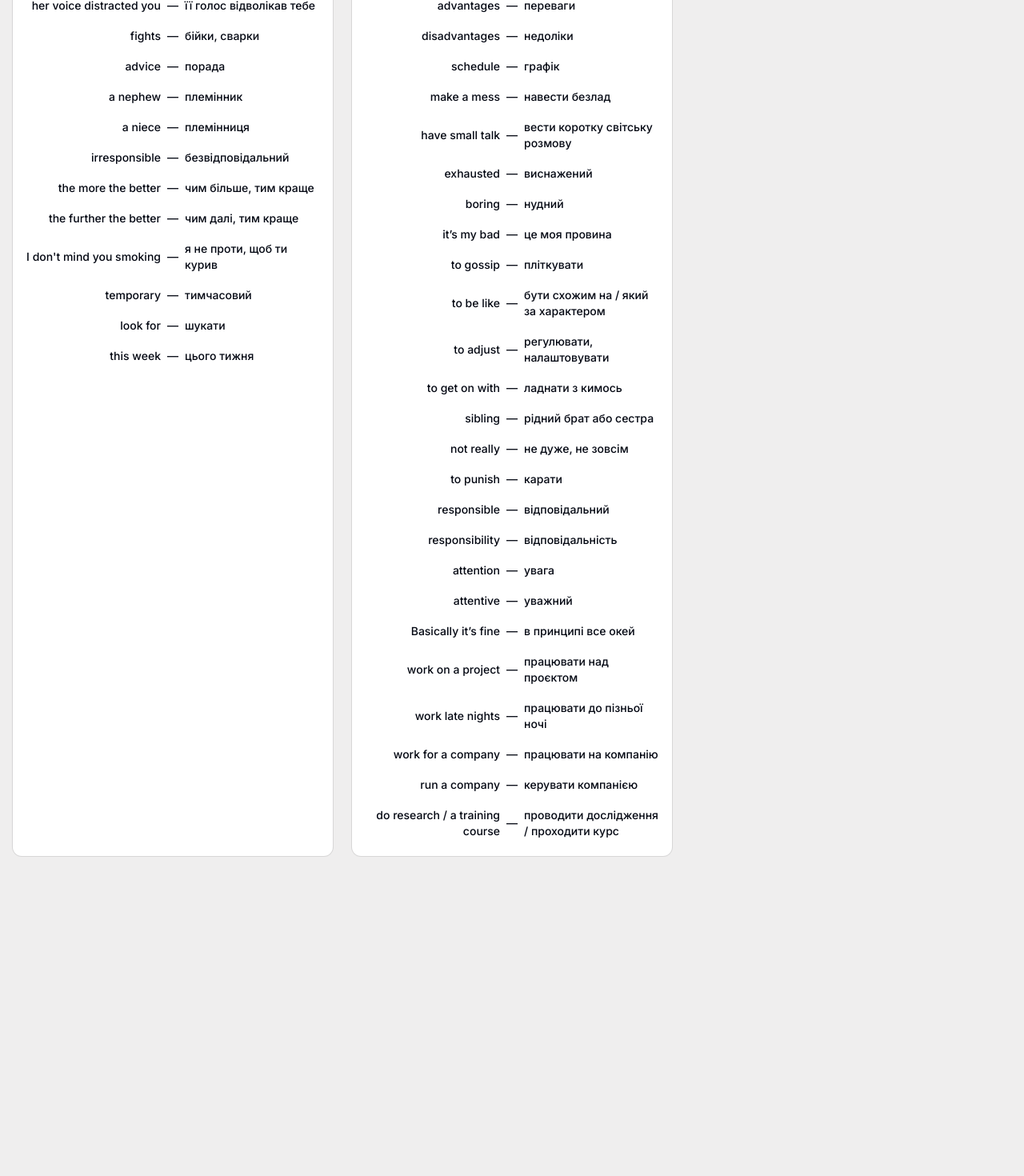
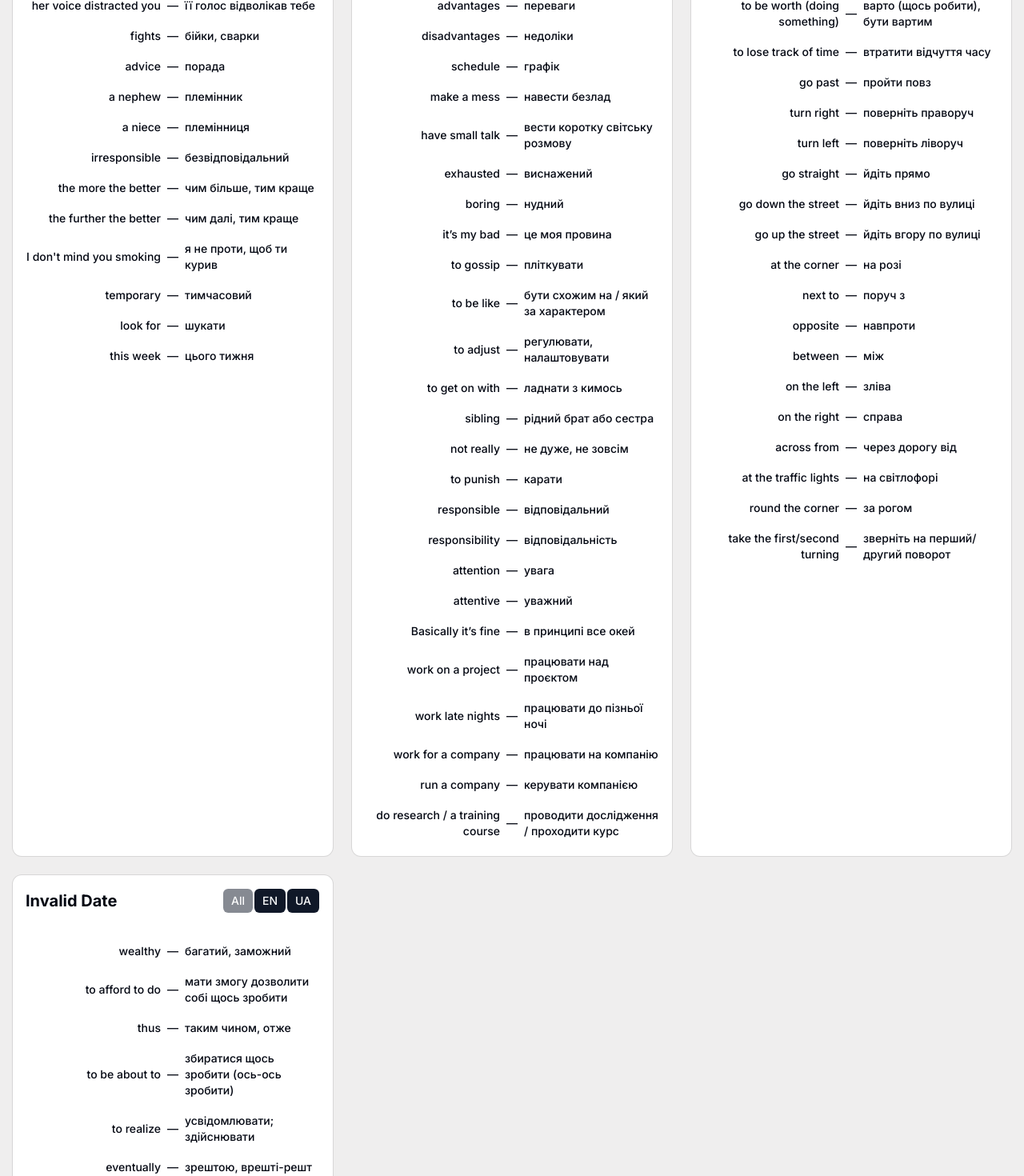
Before and after one commit to iSefero/English-helper, a Next.js app: page /words in a window 1280 px wide. Shown: the part 4000-5470 px from the top of the page at 80% size. Before the commit the page ends 5086 px from the top, so only its background shows below. Built offline with nearby package versions, Linux system fonts and the light colour scheme.

Commit message:
added words

```diff
--- a/views/Words/words.tsx
+++ b/views/Words/words.tsx
@@ -2804,4 +2804,341 @@ export const lessons = [
       },
     ],
   },
+  {
+    date: "17.02.2026",
+    words: [
+      {
+        term: "to be worth (doing something)",
+        translation: "варто (щось робити), бути вартим",
+        examples: [
+          <span>
+            It’s <strong>worth trying</strong>.
+          </span>,
+          <span>
+            This book is <strong>worth reading</strong>.
+          </span>,
+        ],
+      },
+      {
+        term: "to lose track of time",
+        translation: "втратити відчуття часу",
+        examples: [
+          <span>
+            I <strong>lost track of time</strong> at work.
+          </span>,
+          <span>
+            She often <strong>loses track of time</strong> while reading.
+          </span>,
+        ],
+      },
+
+      // Orientation phrases
+
+      {
+        term: "go past",
+        translation: "пройти повз",
+        examples: [
+          <span>
+            <strong>Go past</strong> the bank.
+          </span>,
+          <span>
+            <strong>Go past</strong> the supermarket.
+          </span>,
+        ],
+      },
+      {
+        term: "turn right",
+        translation: "поверніть праворуч",
+        examples: [
+          <span>
+            <strong>Turn right</strong> at the corner.
+          </span>,
+          <span>
+            <strong>Turn right</strong> after the bridge.
+          </span>,
+        ],
+      },
+      {
+        term: "turn left",
+        translation: "поверніть ліворуч",
+        examples: [
+          <span>
+            <strong>Turn left</strong> at the traffic lights.
+          </span>,
+          <span>
+            <strong>Turn left</strong> at the next street.
+          </span>,
+        ],
+      },
+      {
+        term: "go straight",
+        translation: "йдіть прямо",
+        examples: [
+          <span>
+            <strong>Go straight</strong> for 200 meters.
+          </span>,
+          <span>
+            <strong>Go straight</strong> ahead.
+          </span>,
+        ],
+      },
+      {
+        term: "go down the street",
+        translation: "йдіть вниз по вулиці",
+        examples: [
+          <span>
+            <strong>Go down the street</strong>.
+          </span>,
+          <span>
+            <strong>Go down the street</strong> and turn left.
+          </span>,
+        ],
+      },
+      {
+        term: "go up the street",
+        translation: "йдіть вгору по вулиці",
+        examples: [
+          <span>
+            <strong>Go up the street</strong>.
+          </span>,
+          <span>
+            <strong>Go up the street</strong> to the park.
+          </span>,
+        ],
+      },
+      {
+        term: "at the corner",
+        translation: "на розі",
+        examples: [
+          <span>
+            The shop is <strong>at the corner</strong>.
+          </span>,
+          <span>
+            Stop <strong>at the corner</strong>.
+          </span>,
+        ],
+      },
+      {
+        term: "next to",
+        translation: "поруч з",
+        examples: [
+          <span>
+            The bank is <strong>next to</strong> the café.
+          </span>,
+          <span>
+            She lives <strong>next to</strong> me.
+          </span>,
+        ],
+      },
+      {
+        term: "opposite",
+        translation: "навпроти",
+        examples: [
+          <span>
+            The hotel is <strong>opposite</strong> the station.
+          </span>,
+          <span>
+            The school is <strong>opposite</strong> the park.
+          </span>,
+        ],
+      },
+      {
+        term: "between",
+        translation: "між",
+        examples: [
+          <span>
+            The pharmacy is <strong>between</strong> the bank and the café.
+          </span>,
+          <span>
+            He sat <strong>between</strong> his friends.
+          </span>,
+        ],
+      },
+      {
+        term: "on the left",
+        translation: "зліва",
+        examples: [
+          <span>
+            The shop is <strong>on the left</strong>.
+          </span>,
+          <span>
+            You’ll see it <strong>on the left</strong>.
+          </span>,
+        ],
+      },
+      {
+        term: "on the right",
+        translation: "справа",
+        examples: [
+          <span>
+            The bus stop is <strong>on the right</strong>.
+          </span>,
+          <span>
+            The café is <strong>on the right</strong>.
+          </span>,
+        ],
+      },
+      {
+        term: "across from",
+        translation: "через дорогу від",
+        examples: [
+          <span>
+            The bank is <strong>across from</strong> the park.
+          </span>,
+          <span>
+            She lives <strong>across from</strong> the school.
+          </span>,
+        ],
+      },
+      {
+        term: "at the traffic lights",
+        translation: "на світлофорі",
+        examples: [
+          <span>
+            Turn left <strong>at the traffic lights</strong>.
+          </span>,
+          <span>
+            Stop <strong>at the traffic lights</strong>.
+          </span>,
+        ],
+      },
+      {
+        term: "round the corner",
+        translation: "за рогом",
+        examples: [
+          <span>
+            The shop is <strong>round the corner</strong>.
+          </span>,
+          <span>
+            He lives <strong>round the corner</strong>.
+          </span>,
+        ],
+      },
+      {
+        term: "take the first/second turning",
+        translation: "зверніть на перший/другий поворот",
+        examples: [
+          <span>
+            <strong>Take the first turning</strong> on the left.
+          </span>,
+          <span>
+            <strong>Take the second turning</strong> on the right.
+          </span>,
+        ],
+      },
+    ],
+  },
+  {
+    date: "19.02.2026",
+    words: [
+      {
+        term: "wealthy",
+        translation: "багатий, заможний",
+        examples: [
+          <span>
+            He is a <strong>wealthy</strong> businessman.
+          </span>,
+          <span>
+            They became <strong>wealthy</strong> after starting their company.
+          </span>,
+        ],
+      },
+      {
+        term: "to afford to do",
+        translation: "мати змогу дозволити собі щось зробити",
+        examples: [
+          <span>
+            I can’t <strong>afford to buy</strong> a new phone.
+          </span>,
+          <span>
+            She can <strong>afford to travel</strong> abroad.
+          </span>,
+        ],
+      },
+      {
+        term: "thus",
+        translation: "таким чином, отже",
+        examples: [
+          <span>
+            He was tired; <strong>thus</strong>, he went home early.
+          </span>,
+          <span>
+            The plan failed, <strong>thus</strong> we had to start again.
+          </span>,
+        ],
+      },
+      {
+        term: "to be about to",
+        translation: "збиратися щось зробити (ось-ось зробити)",
+        examples: [
+          <span>
+            I am <strong>about to leave</strong>.
+          </span>,
+          <span>
+            She was <strong>about to call</strong> you.
+          </span>,
+        ],
+      },
+      {
+        term: "to realize",
+        translation: "усвідомлювати; здійснювати",
+        examples: [
+          <span>
+            I didn’t <strong>realize</strong> it was so late.
+          </span>,
+          <span>
+            He <strong>realized</strong> his dream.
+          </span>,
+        ],
+      },
+      {
+        term: "eventually",
+        translation: "зрештою, врешті-решт",
+        examples: [
+          <span>
+            We <strong>eventually</strong> solved the problem.
+          </span>,
+          <span>
+            She <strong>eventually</strong> agreed.
+          </span>,
+        ],
+      },
+      {
+        term: "arrive at",
+        translation: "прибувати до; доходити до (висновку)",
+        examples: [
+          <span>
+            We <strong>arrived at</strong> the station.
+          </span>,
+          <span>
+            They <strong>arrived at</strong> a decision.
+          </span>,
+        ],
+      },
+      {
+        term: "to commit",
+        translation: "скоювати; зобов’язуватися",
+        examples: [
+          <span>
+            He <strong>committed</strong> a crime.
+          </span>,
+          <span>
+            She <strong>committed</strong> to the project.
+          </span>,
+        ],
+      },
+      {
+        term: "to set an alarm clock",
+        translation: "поставити будильник",
+        examples: [
+          <span>
+            I <strong>set an alarm clock</strong> for 6 a.m.
+          </span>,
+          <span>
+            Don’t forget to <strong>set an alarm clock</strong> tonight.
+          </span>,
+        ],
+      },
+    ],
+  },
 ];
```
